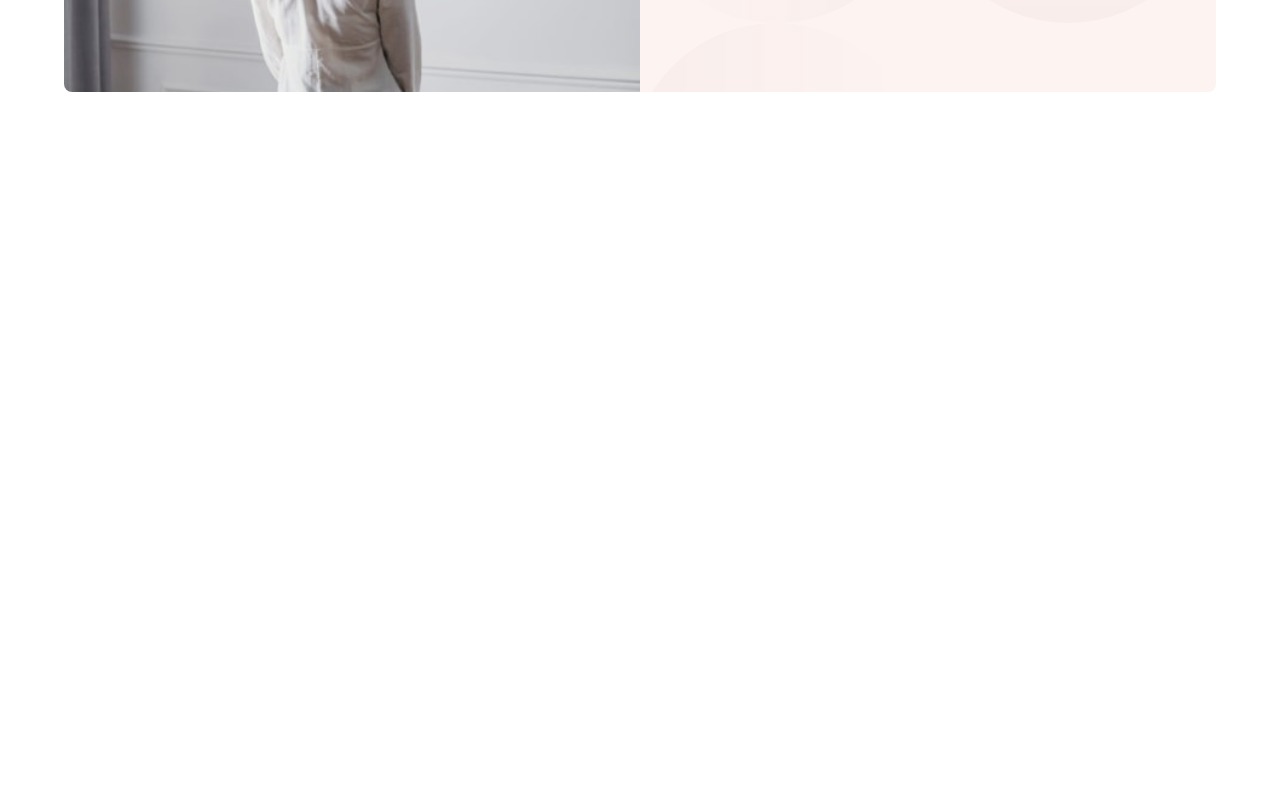
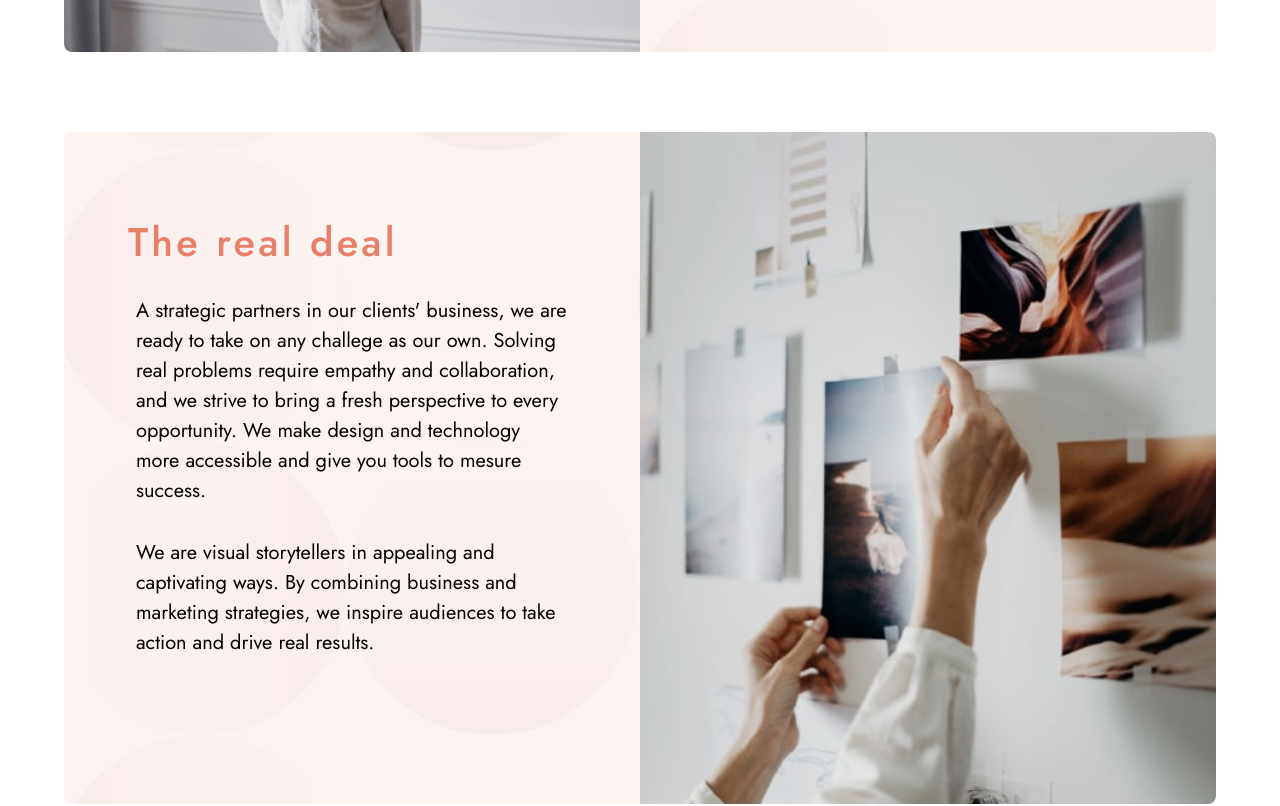
Before and after one commit to Da-vi-de/designo-multipage, a React (Create React App) app: page /about in a window 1280 px wide. Shown: the part 1280-2086 px from the top of the page. Before the commit the page ends 1524 px from the top, so only its background shows below. Built offline with nearby package versions, Linux system fonts and the light colour scheme.

Commit message:
about page: second card info completed

```diff
--- a/src/components/about/AboutCardInfo.js
+++ b/src/components/about/AboutCardInfo.js
@@ -14,7 +14,7 @@ function AboutCardInfo() {
                     <picture>
                         <source srcSet={aboutCardInfoImgDesktop} media="(min-width: 1200px)"/>
                         <source srcSet={aboutCardInfoImgTablet} media="(min-width: 790px)"/>
-                        <img src={aboutCardInfoImgMobile} alt="people working at a table"/>
+                        <img src={aboutCardInfoImgMobile} alt="woman staring at paintings"/>
                     </picture>
                 </div>
 
--- a/src/components/about/AboutCardInfoTwo.js
+++ b/src/components/about/AboutCardInfoTwo.js
@@ -0,0 +1,42 @@
+import React from "react";
+
+import aboutCardInfoTwoImgMobile from "../../assets/about/mobile/image-real-deal.jpg";
+import aboutCardInfoTwoImgTablet from "../../assets/about/tablet/image-real-deal.jpg";
+import aboutCardInfoTwoImgDesktop from "../../assets/about/desktop/image-real-deal.jpg";
+
+import { StyledAboutCardInfoTwo} from "../styles/about-styles/AboutCardInfoTwo.styled";
+
+function AboutCardInfoTwo() {
+    return(
+        <StyledAboutCardInfoTwo>
+            <div className="card">
+                <div className="card-img">
+                    <picture>
+                        <source srcSet={aboutCardInfoTwoImgDesktop} media="(min-width: 1200px)"/>
+                        <source srcSet={aboutCardInfoTwoImgTablet} media="(min-width: 790px)"/>
+                        <img src={aboutCardInfoTwoImgMobile} alt="hands touching a paint on the wall"/>
+                    </picture>
+                </div>
+
+                <div className="card-info">
+                    <h2>The real deal</h2>
+                    <p>
+                        A strategic partners in our clients' business,
+                        we are ready to take on any challege as our own.
+                        Solving real problems require empathy and collaboration,
+                        and we strive to bring a fresh perspective to every opportunity.
+                        We make design and technology more accessible and give you tools
+                        to mesure success.
+                    </p>
+                    <p>
+                      We are visual storytellers in appealing and captivating
+                      ways. By combining business and marketing strategies,
+                      we inspire audiences to take action and drive real results.
+                    </p>
+                </div>
+            </div>
+        </StyledAboutCardInfoTwo>
+    )
+}
+
+export default AboutCardInfoTwo;
--- /dev/null
+++ b/src/components/styles/about-styles/AboutCardInfoTwo.styled.js
@@ -0,0 +1,48 @@
+import styled from "styled-components";
+import { QUERIES } from "../../../utils/mediaQueries";
+
+import threeCirclesBg from "../../../assets/shared/desktop/bg-pattern-three-circles.svg";
+import { CommonCard } from "../shared-styles/CommonAboutPageCard";
+
+export const StyledAboutCardInfoTwo = styled.section`
+    ${CommonCard}
+
+    .card .card-info {
+        background-image: url(${threeCirclesBg});
+        background-color: var(--color-light-cream);
+    }
+
+    h2 {
+        font-size: var(--font-size-2);
+        color: var(--color-peach);
+    }
+
+    p {
+        padding: 1rem .5rem;
+    }
+
+    @media ${QUERIES.tabletMini} {
+        h2 {
+            font-size: var(--font-size-2_5);
+        }
+    }
+
+    @media ${QUERIES.desktop} {
+        .card {
+            flex-direction: row-reverse;
+        }
+
+        .card-img {
+            max-height: 42rem;
+            border-top-left-radius: unset;
+            border-bottom-left-radius: unset;
+            border-bottom-right-radius: .5rem;
+        }
+
+        .card-info {
+            border-top-left-radius: .5rem;
+            border-top-right-radius: unset;
+            border-bottom-right-radius: unset;
+        }
+    }
+`;
--- a/src/components/styles/shared-styles/CommonAboutPageCard.js
+++ b/src/components/styles/shared-styles/CommonAboutPageCard.js
@@ -36,7 +36,7 @@ h1, h2 {
     margin: auto;
 
     .card {
-        margin-bottom: 7.5rem;
+        margin-bottom: 5rem;
     }
 
     .card-img {
--- a/src/pages/About.js
+++ b/src/pages/About.js
@@ -5,6 +5,9 @@ import { Container } from "../components/styles/shared-styles/Wrapper.styled";
 import Navigation from "../components/home/navigation/Navigation";
 import AboutHeader from "../components/about/AboutHeader";
 import AboutCardInfo from "../components/about/AboutCardInfo";
+import AboutCardInfoTwo from "../components/about/AboutCardInfoTwo";
+import Footer from "../components/home/footer/Footer";
+import {Spacer} from "../components/styles/shared-styles/Spacer.styled";
 
 function About() {
     return(
@@ -17,6 +20,9 @@ function About() {
 
         <AboutHeader />
         <AboutCardInfo />
+        <AboutCardInfoTwo />
+        <Spacer />
+        <Footer />
         </>
     )
 }
```
